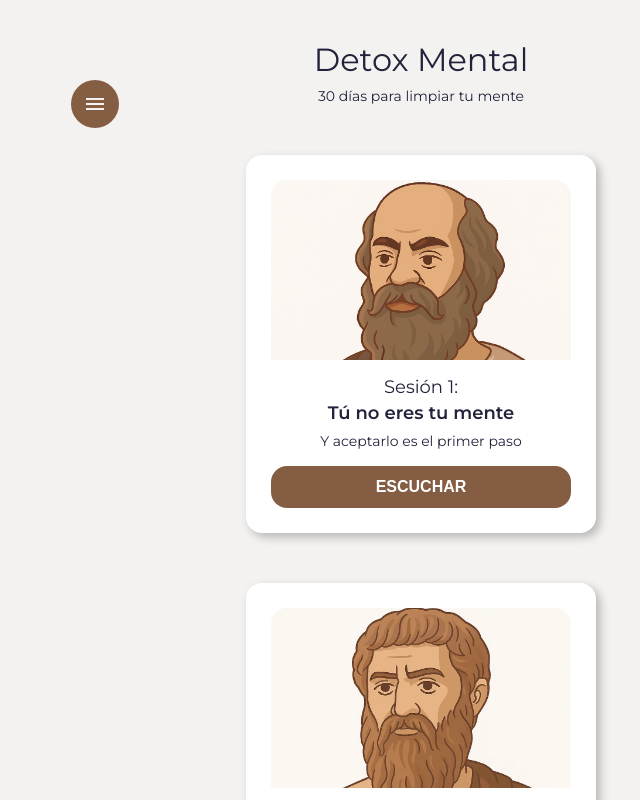
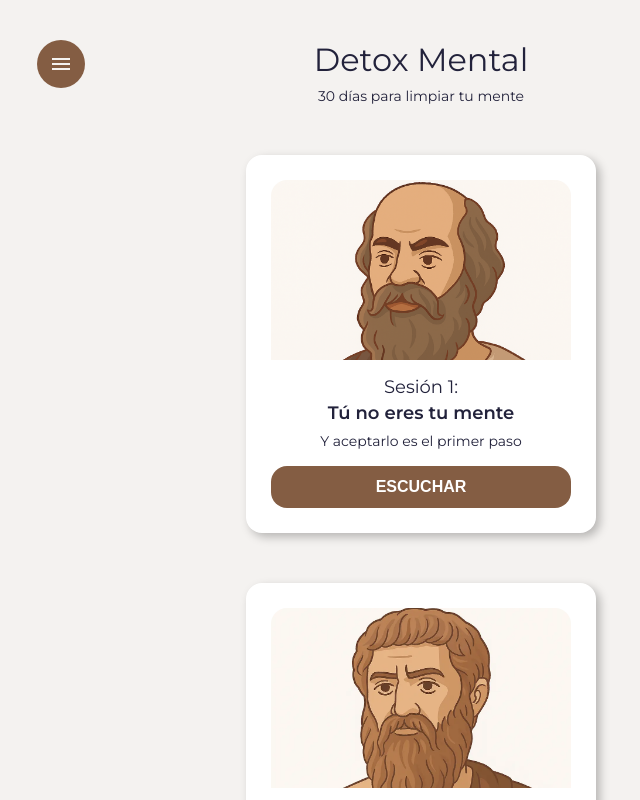
Before and after one commit to alejandroluisacosta/detox-mental-2.0, a React (Vite) app in the folder frontend/: page /course in a window 1280 px wide. Shown: the top 800 px of the page, without its empty margins (219-859 px from the left). Built offline with nearby package versions, Linux system fonts and the light colour scheme.

Commit message:
add: small modification on desktop navigation

```diff
--- a/frontend/src/Components/Navigation/Navigation.css
+++ b/frontend/src/Components/Navigation/Navigation.css
@@ -38,7 +38,8 @@
 
 @media (min-width: 1000px) {
     .navigation {
-        top: 10%;
+        top: 5%;
         right: unset;
+        left: 20%;
     }
 }
```
